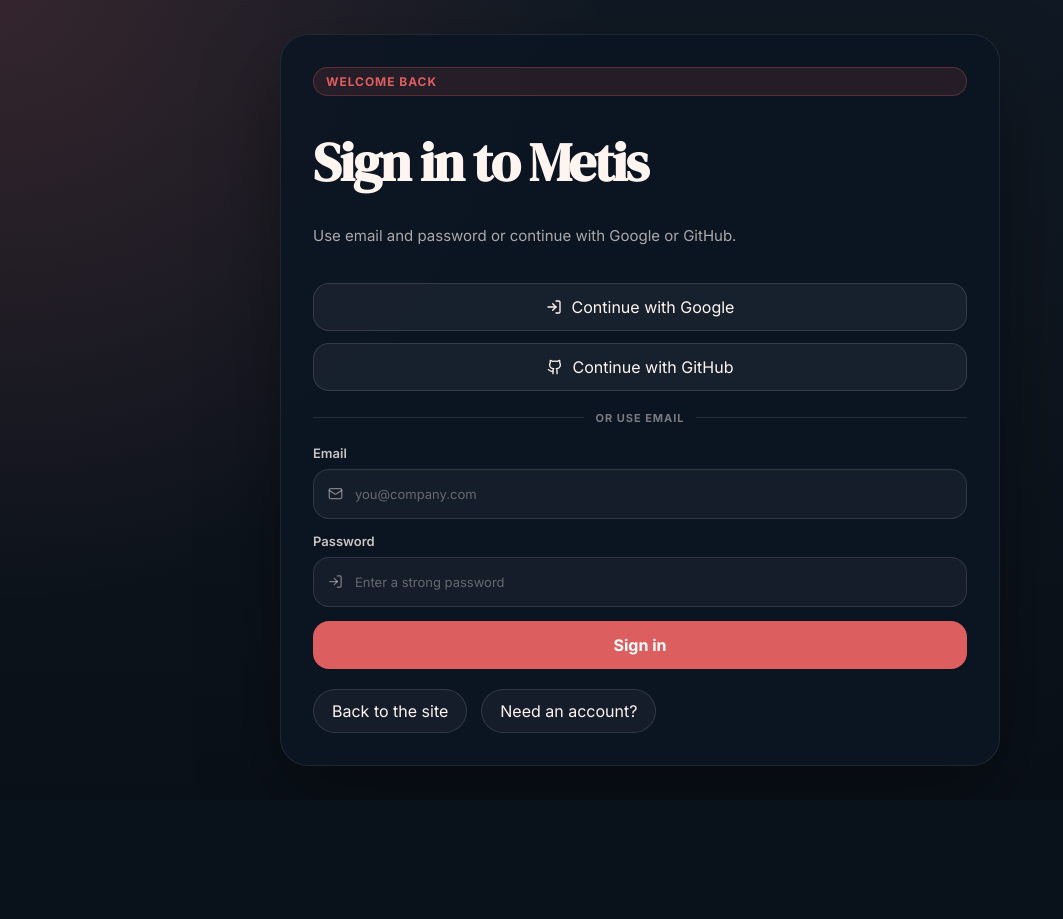
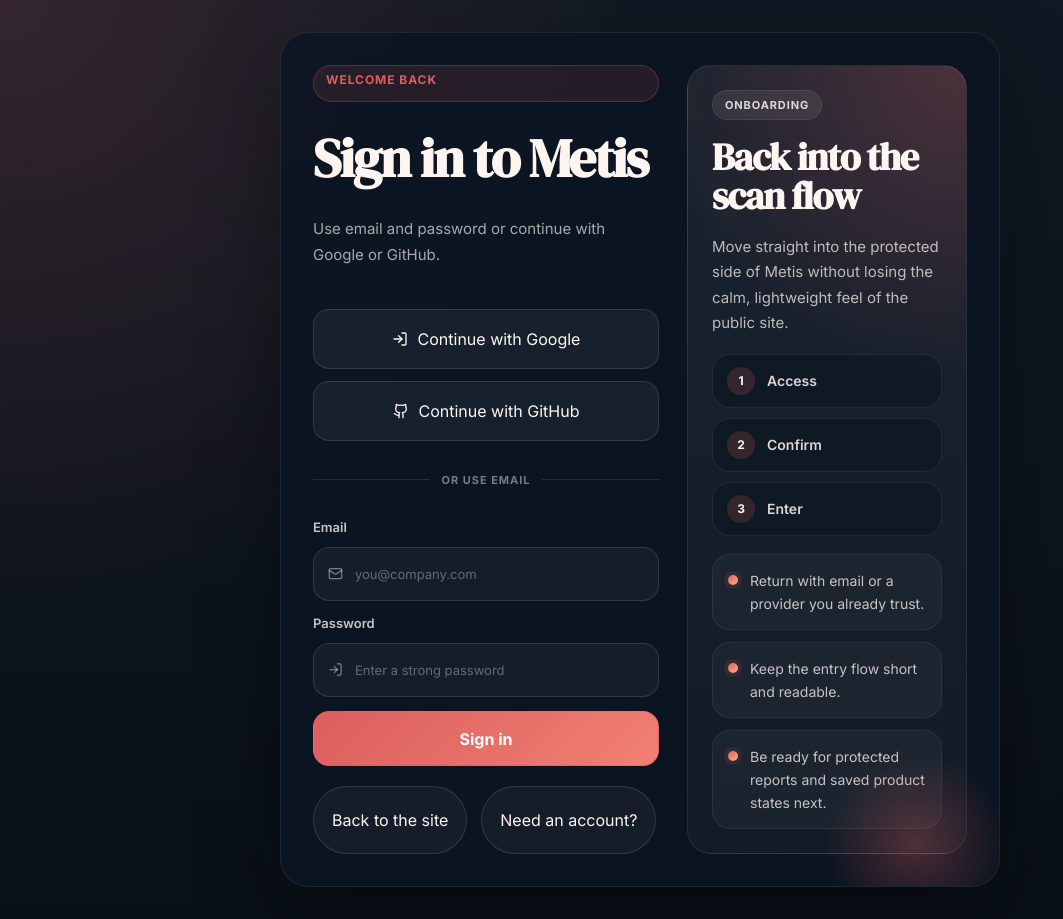
Before and after one commit to sakanastudio24-eng/Metis-Web, a Next.js app: page /sign-in in a window 1280 px wide. Shown: the whole page, without its empty margins (0-1063 px from the left). Before the commit the page ends 800 px from the top, so only its background shows below. Built offline with nearby package versions, Linux system fonts and the light colour scheme; no server answers.

Commit message:
feat(onboarding): stylize auth flow

```diff
--- a/src/components/auth/AuthFlow.module.css
+++ b/src/components/auth/AuthFlow.module.css
@@ -1,6 +1,139 @@
+.flowFrame {
+  display: grid;
+  gap: 24px;
+  overflow: hidden;
+}
+
 .flowCard {
   display: grid;
   gap: 20px;
+}
+
+.primaryPanel {
+  position: relative;
+  z-index: 1;
+}
+
+.headerBlock {
+  display: grid;
+  gap: 10px;
+}
+
+.contextPanel {
+  position: relative;
+  display: grid;
+  align-content: start;
+  gap: 18px;
+  padding: 24px;
+  border-radius: 24px;
+  background:
+    radial-gradient(circle at top right, rgba(220, 94, 94, 0.26), transparent 38%),
+    linear-gradient(180deg, rgba(255, 255, 255, 0.06), rgba(255, 255, 255, 0.03));
+  border: 1px solid rgba(255, 255, 255, 0.08);
+}
+
+.contextPanel h2 {
+  margin: 0;
+  font-family: "DM Serif Display", serif;
+  font-size: clamp(28px, 4vw, 38px);
+  line-height: 1.02;
+  letter-spacing: -0.03em;
+}
+
+.contextPanel > p {
+  margin: 0;
+  color: rgba(255, 245, 240, 0.72);
+  line-height: 1.7;
+}
+
+.contextGlow {
+  position: absolute;
+  inset: auto -40px -80px auto;
+  width: 180px;
+  height: 180px;
+  border-radius: 999px;
+  background: radial-gradient(circle, rgba(220, 94, 94, 0.3), transparent 72%);
+  pointer-events: none;
+}
+
+.contextLabel {
+  display: inline-flex;
+  align-items: center;
+  width: fit-content;
+  padding: 7px 12px;
+  border-radius: 999px;
+  background: rgba(255, 245, 240, 0.08);
+  border: 1px solid rgba(255, 255, 255, 0.08);
+  color: rgba(255, 245, 240, 0.85);
+  font-size: 11px;
+  font-weight: 700;
+  letter-spacing: 0.08em;
+  text-transform: uppercase;
+}
+
+.stepRail {
+  display: grid;
+  gap: 10px;
+}
+
+.stepChip {
+  display: flex;
+  align-items: center;
+  gap: 12px;
+  padding: 12px 14px;
+  border-radius: 18px;
+  background: rgba(9, 17, 27, 0.42);
+  border: 1px solid rgba(255, 255, 255, 0.07);
+}
+
+.stepChip strong {
+  display: inline-flex;
+  align-items: center;
+  justify-content: center;
+  width: 28px;
+  height: 28px;
+  border-radius: 999px;
+  background: rgba(220, 94, 94, 0.18);
+  color: #fff5f0;
+  font-size: 12px;
+}
+
+.stepChip span {
+  color: rgba(255, 245, 240, 0.86);
+  font-size: 14px;
+  font-weight: 600;
+}
+
+.highlightList {
+  display: grid;
+  gap: 12px;
+}
+
+.highlightCard {
+  display: flex;
+  align-items: flex-start;
+  gap: 12px;
+  padding: 14px 15px;
+  border-radius: 18px;
+  background: rgba(255, 255, 255, 0.035);
+  border: 1px solid rgba(255, 255, 255, 0.07);
+}
+
+.highlightCard p {
+  margin: 0;
+  color: rgba(255, 245, 240, 0.76);
+  font-size: 14px;
+  line-height: 1.65;
+}
+
+.highlightDot {
+  width: 10px;
+  height: 10px;
+  margin-top: 6px;
+  border-radius: 999px;
+  background: linear-gradient(135deg, #dc5e5e, #ffb088);
+  box-shadow: 0 0 0 4px rgba(220, 94, 94, 0.12);
+  flex-shrink: 0;
 }
 
 .providerGrid {
@@ -21,6 +154,18 @@
   background: rgba(255, 255, 255, 0.05);
   color: var(--text);
   cursor: pointer;
+  transition:
+    transform 160ms ease,
+    border-color 160ms ease,
+    background 160ms ease,
+    box-shadow 160ms ease;
+}
+
+.providerButton:hover,
+.submitButton:hover {
+  transform: translateY(-1px);
+  border-color: rgba(255, 255, 255, 0.2);
+  box-shadow: 0 16px 32px rgba(0, 0, 0, 0.18);
 }
 
 .providerButton:disabled,
@@ -30,7 +175,7 @@
 }
 
 .submitButton {
-  background: var(--brand);
+  background: linear-gradient(135deg, #dc5e5e, #f18073);
   border-color: rgba(220, 94, 94, 0.36);
   color: white;
   font-weight: 700;
@@ -105,9 +250,32 @@
   color: rgba(255, 245, 240, 0.88);
 }
 
+.successFrame {
+  align-items: stretch;
+}
+
 .successCard {
-  place-items: center;
+  align-content: start;
+}
+
+.successHero {
+  display: grid;
+  justify-items: center;
+  gap: 12px;
   text-align: center;
+}
+
+.successIconShell {
+  display: inline-flex;
+  align-items: center;
+  justify-content: center;
+  width: 88px;
+  height: 88px;
+  border-radius: 28px;
+  background:
+    radial-gradient(circle at top left, rgba(74, 222, 128, 0.2), transparent 60%),
+    rgba(255, 255, 255, 0.04);
+  border: 1px solid rgba(255, 255, 255, 0.08);
 }
 
 .successIcon {
@@ -142,6 +310,20 @@
   line-height: 1.6;
 }
 
+.summaryCopy {
+  display: grid;
+  gap: 6px;
+}
+
+.summaryCopy strong {
+  color: #fff5f0;
+  font-size: 14px;
+}
+
+.summaryCopy p {
+  margin: 0;
+}
+
 .spin {
   animation: auth-flow-spin 1s linear infinite;
 }
@@ -157,8 +339,23 @@
 }
 
 @media (max-width: 720px) {
+  .flowFrame {
+    gap: 18px;
+  }
+
+  .contextPanel {
+    padding: 20px;
+  }
+
   .successPanel {
     flex-direction: column;
     align-items: flex-start;
   }
 }
+
+@media (min-width: 980px) {
+  .flowFrame {
+    grid-template-columns: minmax(0, 1.12fr) minmax(280px, 0.88fr);
+    gap: 28px;
+  }
+}
--- a/src/components/auth/AuthScreen.tsx
+++ b/src/components/auth/AuthScreen.tsx
@@ -125,10 +125,13 @@
 
   return (
     <main className="auth-shell">
-      <div className={`auth-card ${styles.flowCard}`}>
+      <div className={`auth-card ${styles.flowFrame}`}>
+        <section className={`${styles.flowCard} ${styles.primaryPanel}`}>
+          <div className={styles.headerBlock}>
             <span className="auth-eyebrow">{copy.eyebrow}</span>
             <h1>{copy.title}</h1>
             <p>{copy.intro}</p>
+          </div>
 
           <div className={styles.providerGrid}>
             <button type="button" className={styles.providerButton} onClick={() => handleOAuth("google")} disabled={isPending}>
@@ -191,6 +194,32 @@
             <Link href="/">{sharedCopy.backToSite}</Link>
             <Link href={copy.alternateHref}>{copy.alternateLabel}</Link>
           </div>
+        </section>
+
+        <aside className={styles.contextPanel}>
+          <div className={styles.contextGlow} />
+          <span className={styles.contextLabel}>{sharedCopy.stageLabel}</span>
+          <h2>{copy.panelTitle}</h2>
+          <p>{copy.panelBody}</p>
+
+          <div className={styles.stepRail}>
+            {copy.steps.map((step, index) => (
+              <div key={step} className={styles.stepChip}>
+                <strong>{index + 1}</strong>
+                <span>{step}</span>
+              </div>
+            ))}
+          </div>
+
+          <div className={styles.highlightList}>
+            {copy.highlights.map((item) => (
+              <div key={item} className={styles.highlightCard}>
+                <span className={styles.highlightDot} />
+                <p>{item}</p>
+              </div>
+            ))}
+          </div>
+        </aside>
       </div>
     </main>
   );
--- a/src/content/authCopy.ts
+++ b/src/content/authCopy.ts
@@ -6,6 +6,14 @@
     submitLabel: "Sign in",
     alternateLabel: "Need an account?",
     alternateHref: "/sign-up",
+    panelTitle: "Back into the scan flow",
+    panelBody: "Move straight into the protected side of Metis without losing the calm, lightweight feel of the public site.",
+    steps: ["Access", "Confirm", "Enter"],
+    highlights: [
+      "Return with email or a provider you already trust.",
+      "Keep the entry flow short and readable.",
+      "Be ready for protected reports and saved product states next.",
+    ],
   },
   signUp: {
     eyebrow: "Create your account",
@@ -14,8 +22,17 @@
     submitLabel: "Create account",
     alternateLabel: "Already have an account?",
     alternateHref: "/sign-in",
+    panelTitle: "Set up your first Metis pass",
+    panelBody: "Create access now, confirm your inbox once, and be ready when deeper product features move behind the authenticated layer.",
+    steps: ["Create", "Verify", "Enter"],
+    highlights: [
+      "Start with email, Google, or GitHub.",
+      "Keep verification explicit instead of hidden.",
+      "Land in a clean protected state once access is ready.",
+    ],
   },
   shared: {
+    stageLabel: "Onboarding",
     googleLabel: "Continue with Google",
     githubLabel: "Continue with GitHub",
     emailDividerLabel: "or use email",
@@ -38,5 +55,11 @@
     panelTitle: "More features are coming soon.",
     panelBody: "This is the first authenticated checkpoint before reports and protected product flows land.",
     signOutLabel: "Sign out",
+    summaryTitle: "Protected access is working",
+    summaryItems: [
+      { title: "Session active", body: "Supabase has completed the auth handoff and the protected page is reachable." },
+      { title: "Backend ready", body: "FastAPI is prepared to validate authenticated access for the next product routes." },
+      { title: "Next surface", body: "Saved scans, richer reports, and team-facing flows can now layer on top." },
+    ],
   },
 } as const;
```
Also changed, not shown: src/components/auth/LoggedInState.tsx (+27 -2 lines). Lines whose indentation alone changed are shown as unchanged.
